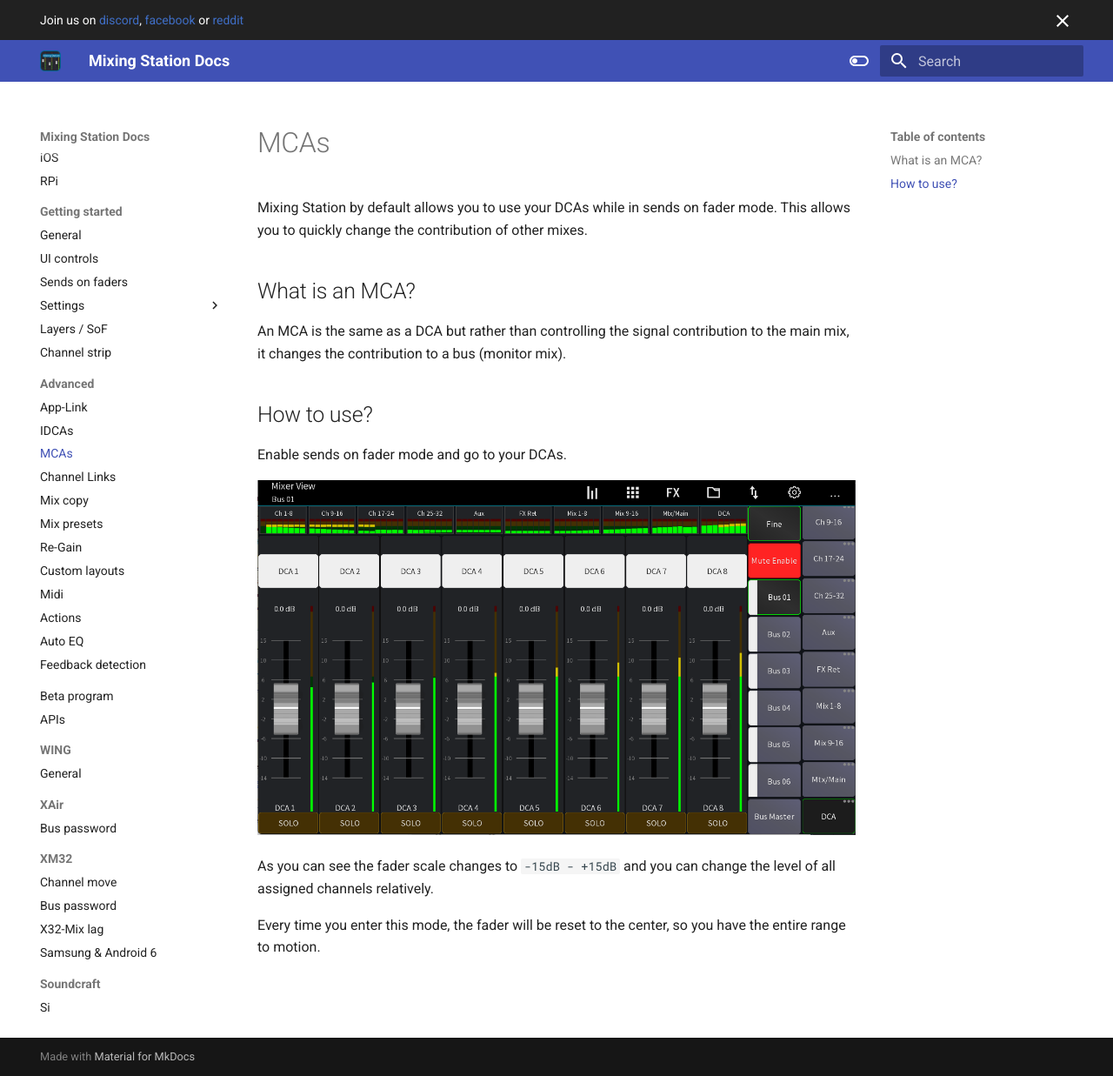
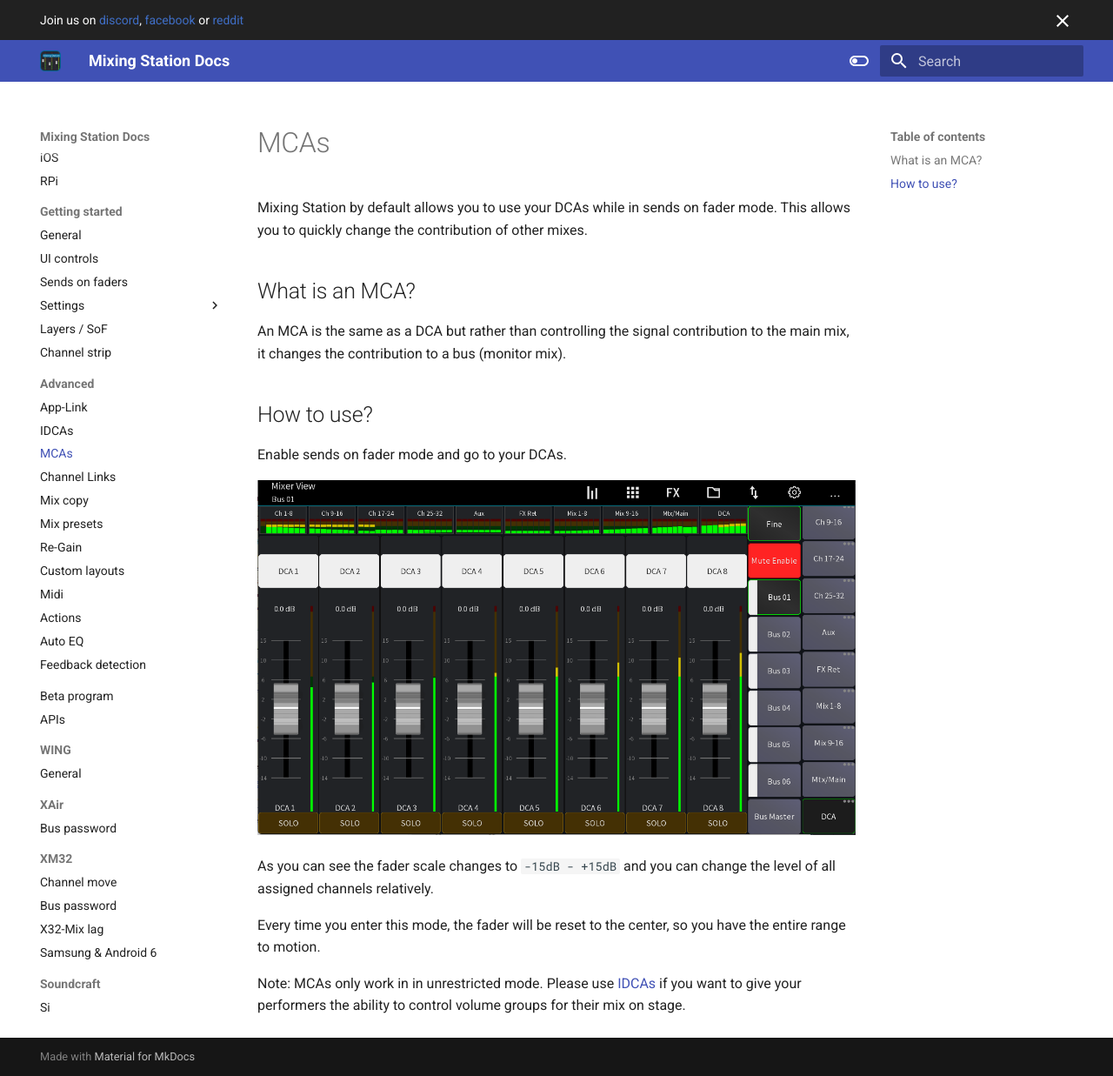
Before and after one commit to davidgiga1993/mixing-station-docs, an MkDocs documentation site: the page built from docs/mca.md, in a window 1280 px wide and 1237 px high. Shown: the whole window at 87% size. Built offline with MkDocs 1.6.1 and Material for MkDocs 9.7.7, drawn with Linux system fonts in a browser that asks for light colours.

Commit message:
Clarify MCAs with restricted mode

```diff
--- a/docs/mca.md
+++ b/docs/mca.md
@@ -21,3 +21,5 @@
 
 Every time you enter this mode, the fader will be reset to the
 center, so you have the entire range to motion.
+
+Note: MCAs only work in in unrestricted mode. Please use [IDCAs](layer-idcas.md) if you want to give your performers the ability to control volume groups for their mix on stage.
```
Also changed, not shown: docs/layer-idcas.md (+1 -1 lines).
